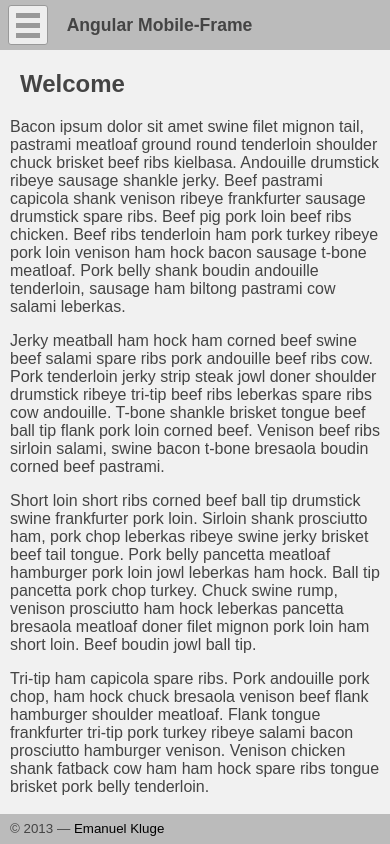
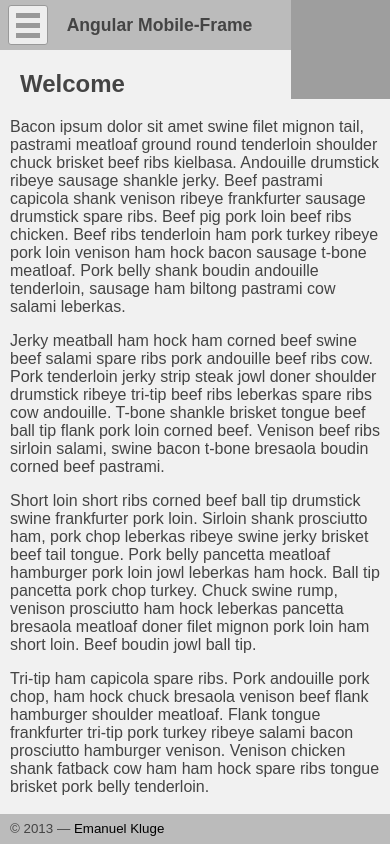
Before and after one commit to Zenniwang/angular-mobile-frame, a plain HTML site: page index.html in a window 390 px wide. Drawn offline with Linux system fonts and the light colour scheme; grey boxes are pictures that could not be loaded.

Commit message:
new version added; github-ribbon added

```diff
--- a/assets/styles/demo.css
+++ b/assets/styles/demo.css
@@ -101,7 +101,21 @@ a:hover {
 	font-size: 1.25em;
 	}
 
+.github-ribbon {
+	position: absolute;
+	width: 149px;
+	height: 149px;
+	top: 0;
+	right: 0;
+	border: 0;
+	}
+
 @media (max-width: 480px) {
+
+	.github-ribbon {
+		width: 99px;
+		height: 99px;
+		}
 
 	.mobile-header-inner strong {
 		font-size: 1.1em;
--- a/index.html
+++ b/index.html
@@ -35,6 +35,10 @@
 		</mobile-footer>
 	</mobile-frame>
 
+	<a href="https://github.com/herschel666/angular-mobile-frame">
+		<img class="github-ribbon" src="https://s3.amazonaws.com/github/ribbons/forkme_right_darkblue_121621.png" alt="Fork me on GitHub">
+	</a>
+
 	<script src="assets/vendor/angular-1.0.7.min.js"></script>
 	<script src="assets/scripts/angular-mobile-frame-0.0.1.min.js?1"></script>
 	<script src="assets/scripts/app.js?1"></script>
```
Also changed, not shown: assets/scripts/angular-mobile-frame-0.0.1.min.js.
